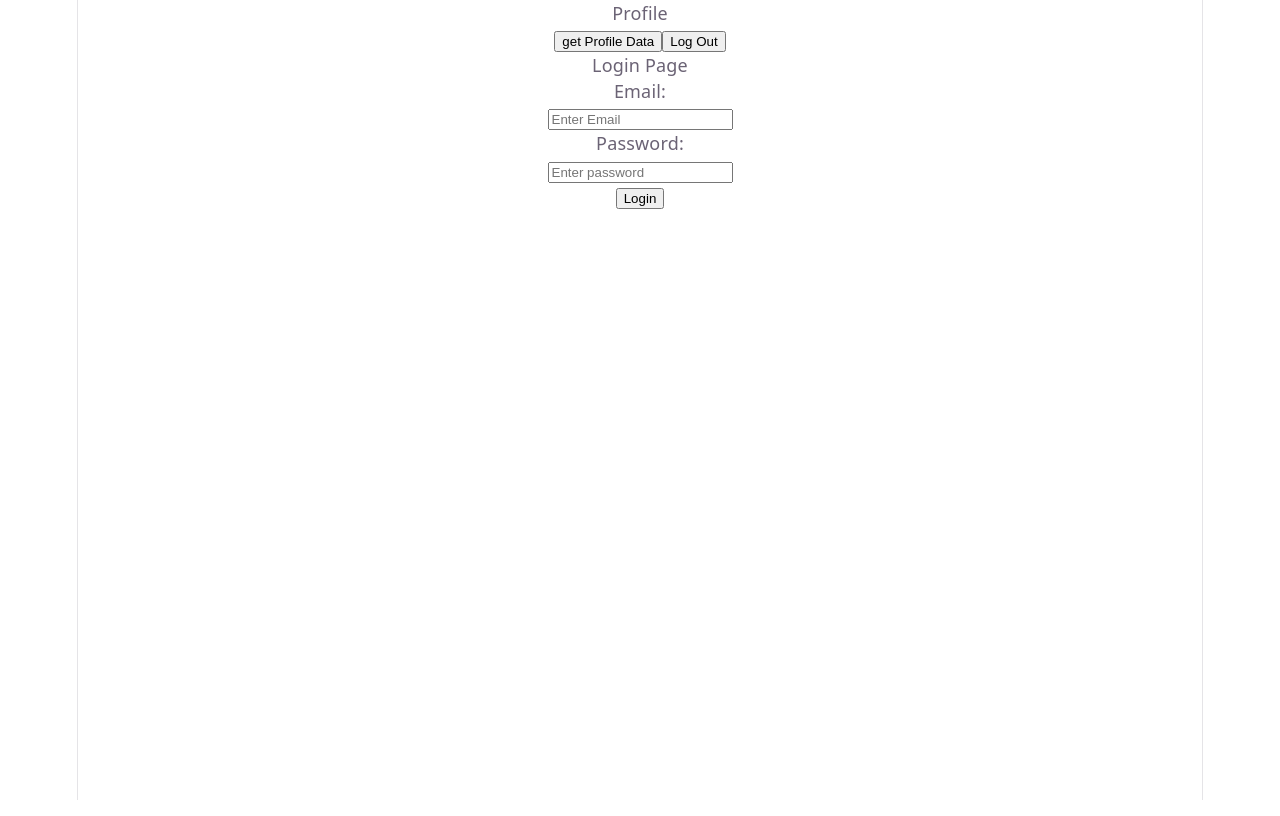
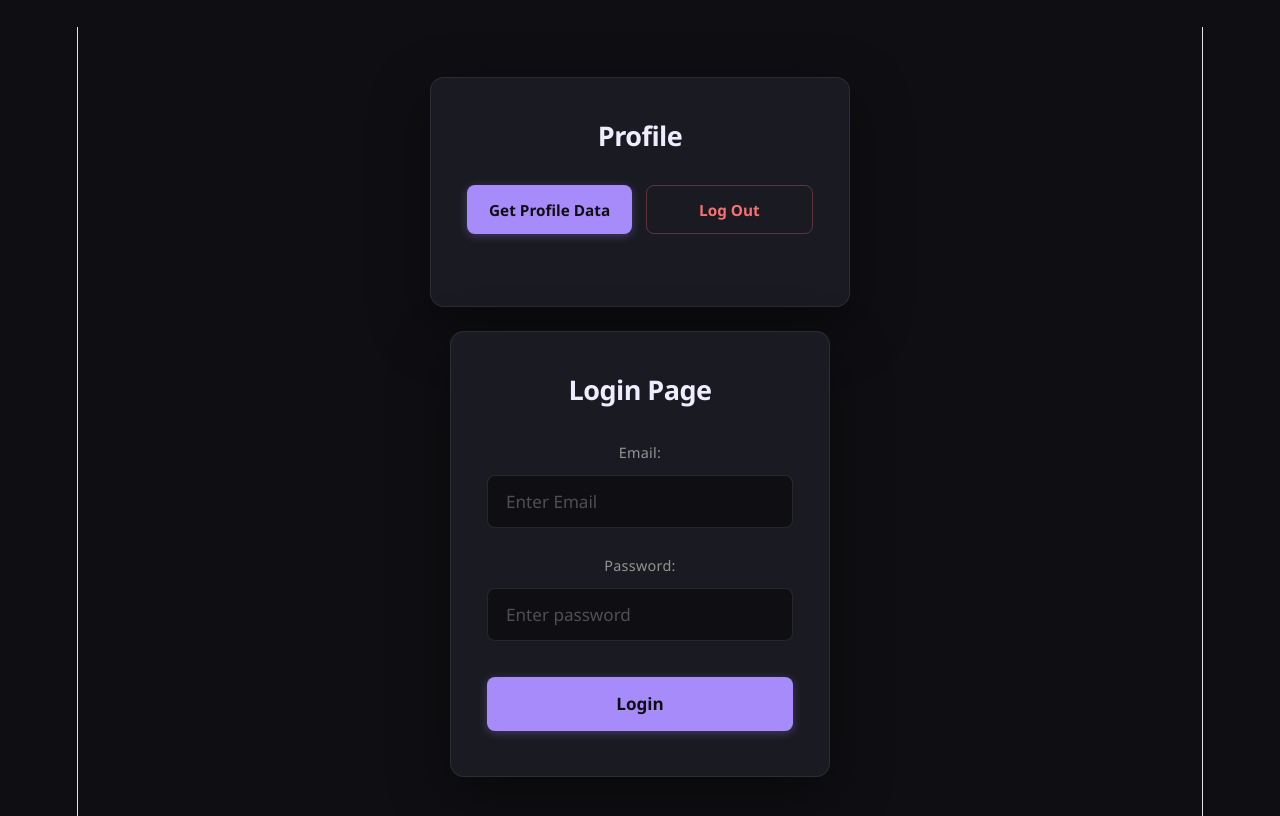
Before and after one commit to mohammad-salman0/LoginReact, a React (Vite) app in the folder login/: page / in a window 1280 px wide. Shown: the top 816 px of the page. Built offline with nearby package versions, Linux system fonts and the light colour scheme.

Commit message:
added styling

```diff
--- a/login/src/App.css
+++ b/login/src/App.css
@@ -167,7 +167,7 @@
 
   &::before,
   &::after {
-    content: '';
+    content: "";
     position: absolute;
     top: -4.5px;
     border: 5px solid transparent;
@@ -182,3 +182,16 @@
     border-right-color: var(--border);
   }
 }
+
+/* ── App layout — centers Profile + Login stacked on the page ── */
+.app {
+  display: flex;
+  flex-direction: column;
+  align-items: center;
+  justify-content: center;
+  gap: 24px;
+  min-height: 100vh;
+  width: 100%;
+  padding: 2rem 1rem;
+  box-sizing: border-box;
+}
--- a/login/src/App.jsx
+++ b/login/src/App.jsx
@@ -4,10 +4,10 @@ import Profile from "./components/Profile";
 
 function App() {
   return (
-    <>
+    <div className="app">
       <Profile></Profile>
       <Login></Login>
-    </>
+    </div>
   );
 }
 
--- a/login/src/components/Login.jsx
+++ b/login/src/components/Login.jsx
@@ -1,9 +1,10 @@
 import { useState } from "react";
 import axios from "axios";
+import "./login.css";
 
 export default function Login() {
-  let [email, setEmail] = useState();
-  let [password, setPassword] = useState();
+  let [email, setEmail] = useState("");
+  let [password, setPassword] = useState("");
 
   let handleSubmit = () => {
     let payload = {
@@ -26,27 +27,36 @@ export default function Login() {
       });
     console.log(payload);
   };
+
   return (
-    <div>
-      <p>Login Page</p>
+    <div className="login-page">
+      <p className="login-title">Login Page</p>
 
-      <p>Email:</p>
+      <div className="login-field">
+        <label className="login-label">Email:</label>
         <input
           type="email"
           value={email}
           placeholder="Enter Email"
           onChange={(e) => setEmail(e.target.value)}
+          className="login-input"
         ></input>
-      <p>Password:</p>
+      </div>
+
+      <div className="login-field">
+        <label className="login-label">Password:</label>
         <input
           type="password"
           value={password}
           placeholder="Enter password"
           onChange={(e) => setPassword(e.target.value)}
+          className="login-input"
         ></input>
-      <br></br>
+      </div>
 
-      <button onClick={handleSubmit}> Login</button>
+      <button onClick={handleSubmit} className="login-btn">
+        Login
+      </button>
     </div>
   );
 }
--- a/login/src/components/Profile.jsx
+++ b/login/src/components/Profile.jsx
@@ -1,5 +1,7 @@
 import axios from "axios";
 import { useState } from "react";
+import "./profile.css";
+
 export default function Profile() {
   let [userData, setUserData] = useState();
 
@@ -27,17 +29,38 @@ export default function Profile() {
         alert("you are not logged in");
       });
   };
+
   return (
-    <div>
-      <p>Profile</p>
-      <button onClick={getProfileData}>get Profile Data</button>
-      <button onClick={handleLogOut}>Log Out</button>
+    <div className="profile-page">
+      <p className="profile-title">Profile</p>
+
+      <div className="profile-actions">
+        <button onClick={getProfileData} className="profile-btn fetch">
+          Get Profile Data
+        </button>
+        <button onClick={handleLogOut} className="profile-btn logout">
+          Log Out
+        </button>
+      </div>
 
       {userData && (
-        <div>
-          <p>Name: {userData?.name || "N/A"}</p>
-          <p>Email: {userData?.email || "N/A"}</p>
-          <p>Password: {userData?.password || "N/A"}</p>
+        <div className="profile-data">
+          <div className="profile-row">
+            <span className="profile-row-label">Name</span>
+            <span className="profile-row-value">{userData?.name || "N/A"}</span>
+          </div>
+          <div className="profile-row">
+            <span className="profile-row-label">Email</span>
+            <span className="profile-row-value">
+              {userData?.email || "N/A"}
+            </span>
+          </div>
+          <div className="profile-row">
+            <span className="profile-row-label">Password</span>
+            <span className="profile-row-value">
+              {userData?.password || "N/A"}
+            </span>
+          </div>
         </div>
       )}
     </div>
--- /dev/null
+++ b/login/src/components/login.css
@@ -0,0 +1,119 @@
+/* ── Base ── */
+*,
+*::before,
+*::after {
+  box-sizing: border-box;
+  margin: 0;
+  padding: 0;
+}
+
+body {
+  font-family:
+    "Segoe UI",
+    system-ui,
+    -apple-system,
+    sans-serif;
+  background: #0f0f13;
+  color: #e8e4dc;
+  min-height: 100vh;
+  display: flex;
+  justify-content: center;
+  align-items: center;
+  padding: 1.5rem;
+}
+
+/* ── Login card wrapper ── */
+.login-page {
+  width: 100%;
+  max-width: 380px;
+  background: #1a1a22;
+  border: 1px solid rgba(255, 255, 255, 0.08);
+  border-radius: 14px;
+  padding: 2.5rem 2rem;
+  box-shadow: 0 20px 60px rgba(0, 0, 0, 0.4);
+}
+
+/* ── Title ── */
+.login-title {
+  font-size: 1.5rem;
+  font-weight: 700;
+  letter-spacing: -0.02em;
+  color: #f0ecff;
+  text-align: center;
+  margin-bottom: 2rem;
+}
+
+/* ── Field group ── */
+.login-field {
+  margin-bottom: 1.4rem;
+}
+
+.login-label {
+  font-size: 0.8rem;
+  font-weight: 500;
+  color: rgba(232, 228, 220, 0.6);
+  letter-spacing: 0.02em;
+  margin-bottom: 0.5rem;
+  display: block;
+}
+
+.login-input {
+  width: 100%;
+  padding: 0.78rem 1rem;
+  background: #0f0f13;
+  border: 1px solid rgba(255, 255, 255, 0.1);
+  border-radius: 8px;
+  color: #e8e4dc;
+  font-size: 0.95rem;
+  font-family: inherit;
+  outline: none;
+  transition:
+    border-color 0.2s,
+    box-shadow 0.2s;
+}
+
+.login-input::placeholder {
+  color: rgba(232, 228, 220, 0.3);
+}
+
+.login-input:focus {
+  border-color: #a78bfa;
+  box-shadow: 0 0 0 3px rgba(167, 139, 250, 0.15);
+}
+
+/* ── Submit button ── */
+.login-btn {
+  width: 100%;
+  padding: 0.85rem 1rem;
+  margin-top: 0.6rem;
+  background: #a78bfa;
+  color: #0f0f13;
+  border: none;
+  border-radius: 8px;
+  font-size: 0.95rem;
+  font-weight: 700;
+  font-family: inherit;
+  cursor: pointer;
+  box-shadow: 0 2px 10px rgba(167, 139, 250, 0.3);
+  transition:
+    background 0.2s,
+    box-shadow 0.2s,
+    transform 0.15s;
+}
+
+.login-btn:hover {
+  background: #c4b5fd;
+  box-shadow: 0 4px 18px rgba(167, 139, 250, 0.45);
+}
+
+.login-btn:active {
+  transform: scale(0.97);
+}
+
+/* ── Responsive ── */
+@media (max-width: 420px) {
+  .login-page {
+    padding: 2rem 1.5rem;
+    border-radius: 10px;
+  }
+}
--- /dev/null
+++ b/login/src/components/profile.css
@@ -0,0 +1,152 @@
+/* ── Base ── */
+*,
+*::before,
+*::after {
+  box-sizing: border-box;
+  margin: 0;
+  padding: 0;
+}
+
+body {
+  font-family:
+    "Segoe UI",
+    system-ui,
+    -apple-system,
+    sans-serif;
+  background: #0f0f13;
+  color: #e8e4dc;
+  min-height: 100vh;
+  display: flex;
+  justify-content: center;
+  align-items: center;
+  padding: 1.5rem;
+}
+
+/* ── Profile card wrapper ── */
+.profile-page {
+  width: 100%;
+  max-width: 420px;
+  background: #1a1a22;
+  border: 1px solid rgba(255, 255, 255, 0.08);
+  border-radius: 14px;
+  padding: 2.5rem 2rem;
+  box-shadow: 0 20px 60px rgba(0, 0, 0, 0.4);
+}
+
+/* ── Title ── */
+.profile-title {
+  font-size: 1.5rem;
+  font-weight: 700;
+  letter-spacing: -0.02em;
+  color: #f0ecff;
+  text-align: center;
+  margin-bottom: 2rem;
+}
+
+/* ── Button row ── */
+.profile-actions {
+  display: flex;
+  gap: 0.75rem;
+  margin-bottom: 1.5rem;
+}
+
+.profile-btn {
+  flex: 1;
+  padding: 0.75rem 1rem;
+  border: none;
+  border-radius: 8px;
+  font-size: 0.85rem;
+  font-weight: 600;
+  font-family: inherit;
+  cursor: pointer;
+  transition:
+    background 0.2s,
+    box-shadow 0.2s,
+    transform 0.15s;
+}
+
+.profile-btn:active {
+  transform: scale(0.97);
+}
+
+/* Fetch button — primary action */
+.profile-btn.fetch {
+  background: #a78bfa;
+  color: #0f0f13;
+  box-shadow: 0 2px 10px rgba(167, 139, 250, 0.3);
+}
+
+.profile-btn.fetch:hover {
+  background: #c4b5fd;
+  box-shadow: 0 4px 16px rgba(167, 139, 250, 0.45);
+}
+
+/* Logout button — ghost destructive */
+.profile-btn.logout {
+  background: transparent;
+  color: #f87171;
+  border: 1px solid rgba(248, 113, 113, 0.3);
+}
+
+.profile-btn.logout:hover {
+  background: rgba(248, 113, 113, 0.12);
+  border-color: rgba(248, 113, 113, 0.55);
+}
+
+/* ── User data card ── */
+.profile-data {
+  background: #0f0f13;
+  border: 1px solid rgba(255, 255, 255, 0.08);
+  border-radius: 10px;
+  padding: 1.25rem 1.4rem;
+  animation: fadeIn 0.3s ease;
+}
+
+@keyframes fadeIn {
+  from {
+    opacity: 0;
+    transform: translateY(6px);
+  }
+  to {
+    opacity: 1;
+    transform: translateY(0);
+  }
+}
+
+/* ── Each data row ── */
+.profile-row {
+  display: flex;
+  justify-content: space-between;
+  align-items: center;
+  padding: 0.6rem 0;
+  font-size: 0.9rem;
+}
+
+.profile-row:not(:last-child) {
+  border-bottom: 1px solid rgba(255, 255, 255, 0.06);
+}
+
+.profile-row-label {
+  color: rgba(232, 228, 220, 0.5);
+  font-weight: 500;
+}
+
+.profile-row-value {
+  color: #e8e4dc;
+  font-weight: 600;
+  text-align: right;
+  word-break: break-word;
+  max-width: 60%;
+}
+
+/* ── Responsive ── */
+@media (max-width: 420px) {
+  .profile-page {
+    padding: 2rem 1.5rem;
+    border-radius: 10px;
+  }
+
+  .profile-actions {
+    flex-direction: column;
+  }
+}
```
Lines whose indentation alone changed are shown as unchanged.
